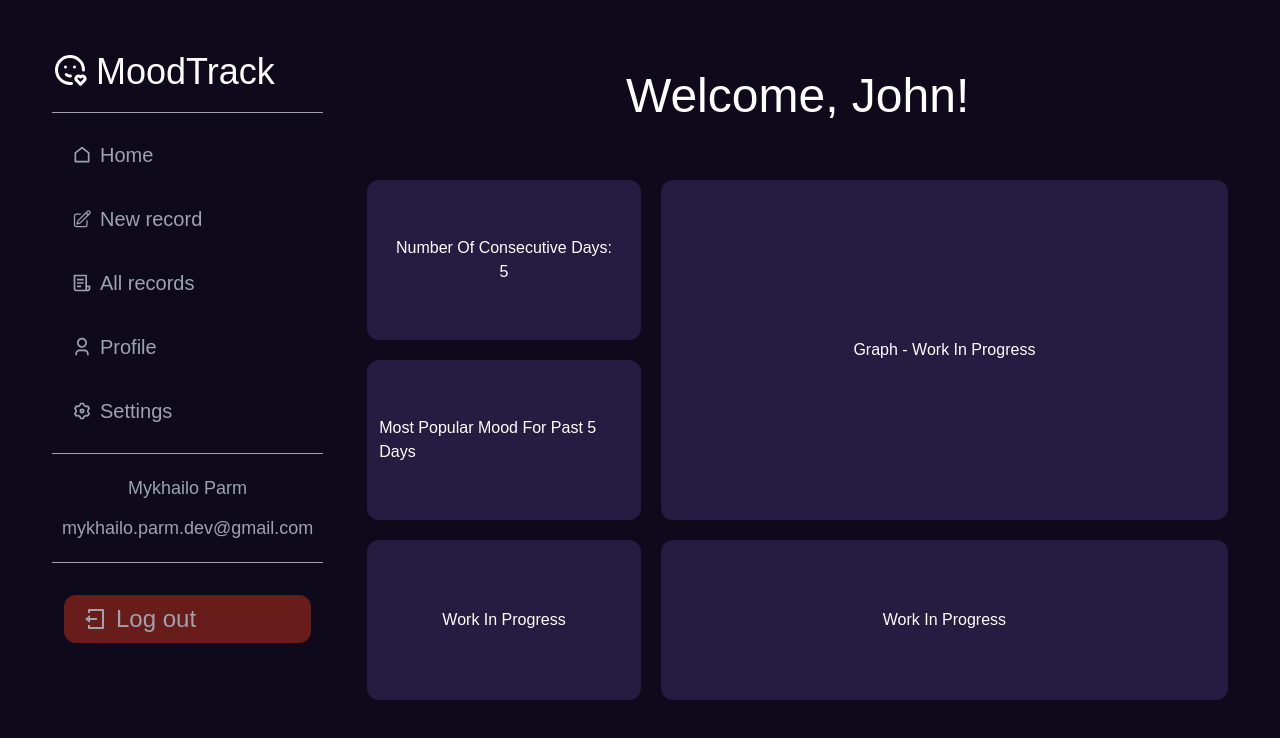
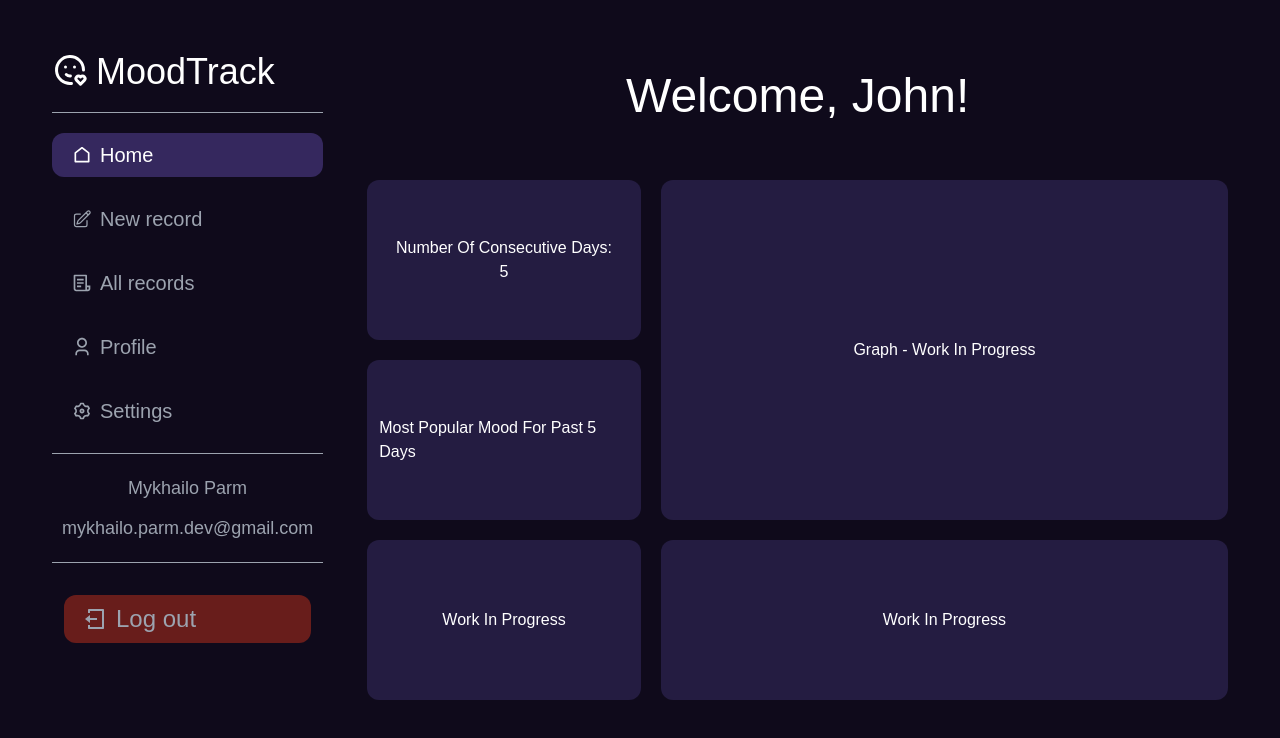
Before and after one commit to Mykhailo-Parm/moodtrack, a Next.js app in the folder frontend/moodtrack/: page / in a window 1280 px wide. Shown: the top 738 px of the page. Built offline with nearby package versions, Linux system fonts and the light colour scheme; a web font is replaced by a local one.

Commit message:
feat: add sidebar link highlighting when route matches

```diff
--- a/frontend/moodtrack/app/components/layout/Sidebar.tsx
+++ /dev/null
@@ -1,82 +0,0 @@
-import Link from "next/link";
-import React from "react";
-import {
-  RiHomeLine,
-  RiFileList3Line,
-  RiUser3Line,
-  RiSettings3Line,
-  RiLogoutBoxLine,
-} from "react-icons/ri";
-import { HiOutlinePencilSquare } from "react-icons/hi2";
-import { TbMoodHeart } from "react-icons/tb";
-
-
-export default function Sidebar() {
-  return (
-    <div className="font-shadows basis-1/4 p-3  flex flex-col gap-5">
-      <div className=" text-4xl flex items-center bg-azure-800 rounded-md">
-        <h1>
-          <Link className="flex flex-row gap-2" href="/">
-            <TbMoodHeart /> MoodTrack
-          </Link>
-        </h1>
-      </div>
-
-      <hr className="border-gray-400" />
-
-      <div className=" flex flex-col text-xl gap-5 justify-center items-center bg-azure-800 rounded-md text-gray-400">
-        <Link
-          href="/"
-          className="w-full cursor-pointer hover:text-white hover:bg-nordic-purple-700 px-5 py-2 rounded-xl flex flex-row items-center gap-2"
-        >
-          <RiHomeLine />
-          Home
-        </Link>
-        <Link
-          href="/log-mood"
-          className="w-full cursor-pointer hover:text-white hover:bg-nordic-purple-700 px-5 py-2 rounded-xl flex flex-row items-center gap-2"
-        >
-          <HiOutlinePencilSquare />
-          New record
-        </Link>
-        <Link
-          href="/all-records"
-          className="w-full cursor-pointer hover:text-white hover:bg-nordic-purple-700 px-5 py-2 rounded-xl flex flex-row items-center gap-2"
-        >
-          <RiFileList3Line />
-          All records
-        </Link>
-        <Link
-          href="/profile"
-          className="w-full cursor-pointer hover:text-white hover:bg-nordic-purple-700 px-5 py-2 rounded-xl flex flex-row items-center gap-2"
-        >
-          <RiUser3Line />
-          Profile
-        </Link>
-        <Link
-          href="/settings"
-          className="w-full cursor-pointer hover:text-white hover:bg-nordic-purple-700 px-5 py-2 rounded-xl flex flex-row items-center gap-2"
-        >
-          <RiSettings3Line />
-          Settings
-        </Link>
-      </div>
-
-      <hr className="border-gray-400" />
-
-      <div className=" flex flex-col gap-3 justify-center items-center text-lg text-gray-400">
-        <span>Mykhailo Parm</span>
-        <span>mykhailo.parm.dev@gmail.com</span>
-      </div>
-
-      <hr className="border-gray-400" />
-
-      <div className="text-gray-400 text-2xl flex items-center p-3 bg-azure-800 rounded-md">
-        <div className="w-full cursor-pointer bg-calm-red-800 px-5 py-2 rounded-xl hover:bg-calm-red-700 hover:text-white flex flex-row items-center gap-2">
-          <RiLogoutBoxLine />
-          Log out
-        </div>
-      </div>
-    </div>
-  );
-}
--- /dev/null
+++ b/frontend/moodtrack/app/components/navigation/Sidebar.tsx
@@ -0,0 +1,41 @@
+import Link from "next/link";
+
+import { RiLogoutBoxLine } from "react-icons/ri";
+import { TbMoodHeart } from "react-icons/tb";
+import SidebarLinks from "./SidebarLinks";
+
+export default function Sidebar() {
+  return (
+    <div className="font-shadows basis-1/4 p-3  flex flex-col gap-5">
+      <div className=" text-4xl flex items-center bg-azure-800 rounded-md">
+        <h1>
+          <Link className="flex flex-row gap-2" href="/">
+            <TbMoodHeart /> MoodTrack
+          </Link>
+        </h1>
+      </div>
+
+      <hr className="border-gray-400" />
+
+      <div className=" flex flex-col text-xl gap-5 justify-center items-center bg-azure-800 rounded-md text-gray-400">
+        <SidebarLinks />
+      </div>
+
+      <hr className="border-gray-400" />
+
+      <div className=" flex flex-col gap-3 justify-center items-center text-lg text-gray-400">
+        <span>Mykhailo Parm</span>
+        <span>mykhailo.parm.dev@gmail.com</span>
+      </div>
+
+      <hr className="border-gray-400" />
+
+      <div className="text-gray-400 text-2xl flex items-center p-3 bg-azure-800 rounded-md">
+        <div className="w-full cursor-pointer bg-calm-red-800 px-5 py-2 rounded-xl hover:bg-calm-red-700 hover:text-white flex flex-row items-center gap-2">
+          <RiLogoutBoxLine />
+          Log out
+        </div>
+      </div>
+    </div>
+  );
+}
--- /dev/null
+++ b/frontend/moodtrack/app/components/navigation/SidebarButton.tsx
@@ -0,0 +1,24 @@
+"use client";
+
+import Link from "next/link";
+import { usePathname } from "next/navigation";
+import clsx from "clsx"
+
+interface SidebarButtonProps {
+  to: string;
+  children: React.ReactNode;
+}
+
+const SidebarButton: React.FC<SidebarButtonProps> = ({to, children}) => {
+  const pathname = usePathname();
+  return (
+    <Link
+      href={to}
+      className={clsx("w-full cursor-pointer hover:text-white hover:bg-nordic-purple-700 px-5 py-2 rounded-xl flex flex-row items-center gap-2", {"bg-nordic-purple-800 text-white" : pathname === to})}
+    >
+      {children}
+    </Link>
+  );
+}
+
+export default SidebarButton;
--- /dev/null
+++ b/frontend/moodtrack/app/components/navigation/SidebarLinks.tsx
@@ -0,0 +1,34 @@
+import {
+  RiHomeLine,
+  RiFileList3Line,
+  RiUser3Line,
+  RiSettings3Line,
+} from "react-icons/ri";
+import { HiOutlinePencilSquare } from "react-icons/hi2";
+import SidebarButton from "./SidebarButton";
+export default function SidebarLinks() {
+  return (
+    <>
+      <SidebarButton to="/">
+        <RiHomeLine />
+        Home
+      </SidebarButton>
+      <SidebarButton to="/log-mood">
+        <HiOutlinePencilSquare />
+        New record
+      </SidebarButton>
+      <SidebarButton to="/all-records">
+        <RiFileList3Line />
+        All records
+      </SidebarButton>
+      <SidebarButton to="/profile">
+        <RiUser3Line />
+        Profile
+      </SidebarButton>
+      <SidebarButton to="/settings">
+        <RiSettings3Line />
+        Settings
+      </SidebarButton>
+    </>
+  );
+}
--- a/frontend/moodtrack/app/components/ui/SidebarButton.tsx
+++ /dev/null
@@ -1,5 +0,0 @@
-import React from "react";
-
-export default function SidebarButton() {
-  return <div>SidebarButton</div>;
-}
--- a/frontend/moodtrack/app/layout.tsx
+++ b/frontend/moodtrack/app/layout.tsx
@@ -2,7 +2,7 @@ import type { Metadata } from "next";
 import "./globals.css";
 import { Shadows_Into_Light_Two } from "next/font/google";
 import { Open_Sans } from "next/font/google";
-import Sidebar from "./components/layout/Sidebar";
+import Sidebar from "./components/navigation/Sidebar";
 
 const shadowsIntoLightTwo = Shadows_Into_Light_Two({
   weight: "400",
--- a/frontend/moodtrack/package.json
+++ b/frontend/moodtrack/package.json
@@ -9,6 +9,7 @@
     "lint": "next lint"
   },
   "dependencies": {
+    "clsx": "^2.1.1",
     "next": "15.0.3",
     "react": "19.0.0-rc-66855b96-20241106",
     "react-dom": "19.0.0-rc-66855b96-20241106",
```
Also changed, not shown: 1 other file (tests, documents, lock files or other folders).
